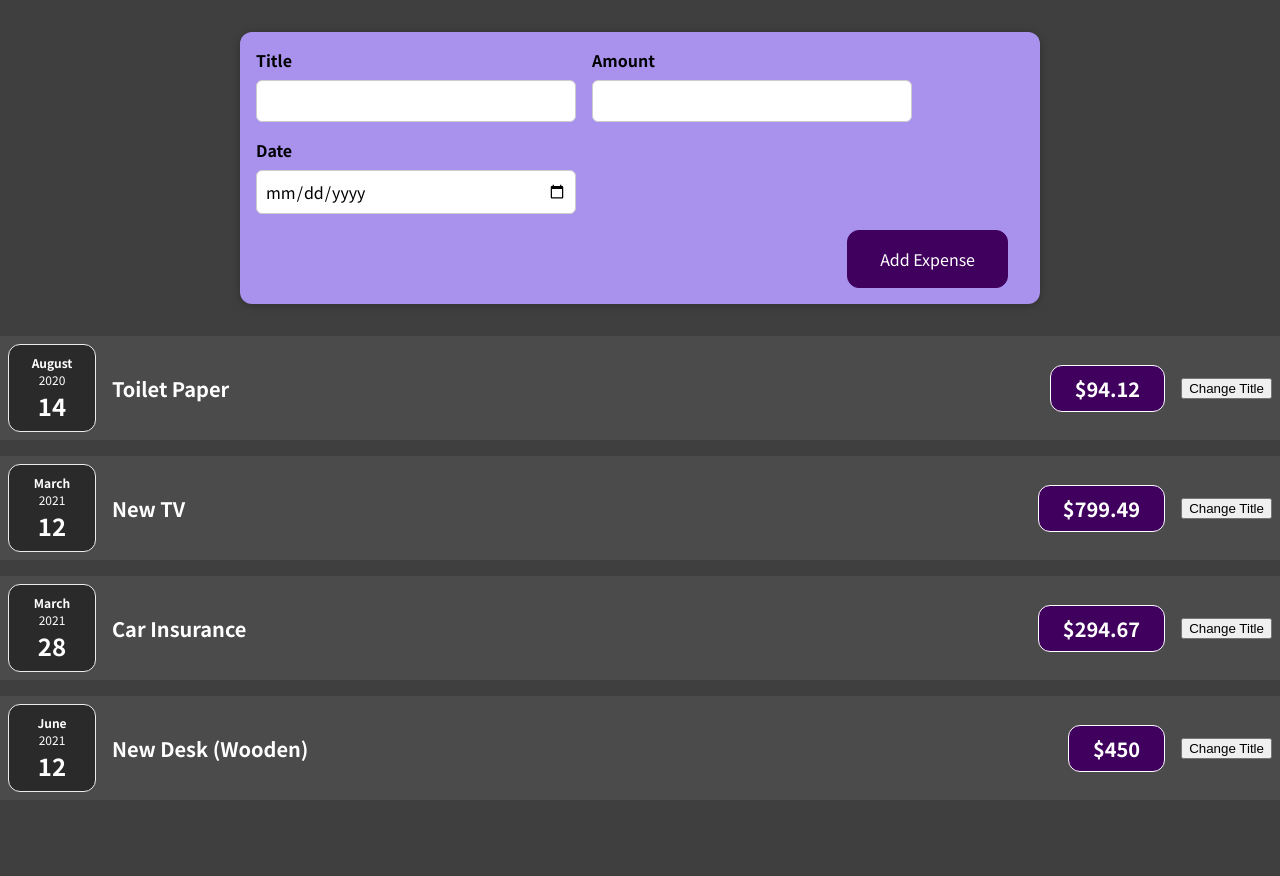
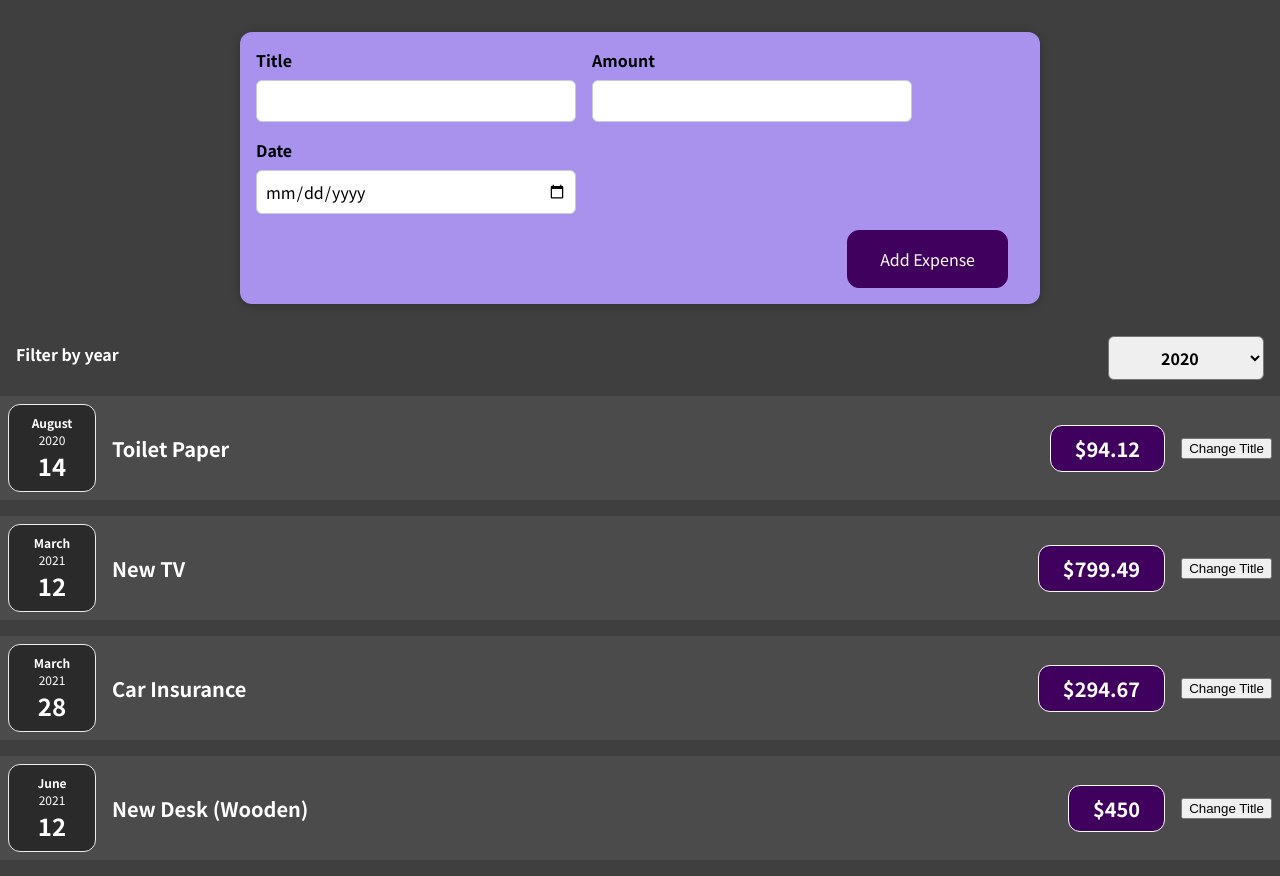
Before and after one commit to bburnett86/expenseTracker, a React (Create React App) app: page / in a window 1280 px wide. Before the commit the page ends 816 px from the top, so only its background shows below. Built offline with nearby package versions, Linux system fonts and the light colour scheme.

Commit message:
Add filter by year for expenses. Lift state up example.

```diff
--- a/src/App.js
+++ b/src/App.js
@@ -32,7 +32,7 @@
   ];
 
   const addExpenseHandler = (expense) => {
-    console.log(expense);
+    // console.log(expense);
   };
 
   return (
--- a/src/components/Expenses/ExpenseItem.js
+++ b/src/components/Expenses/ExpenseItem.js
@@ -9,7 +9,7 @@
 
   const clickHandler = () => {
     setTitle("updated");
-    console.log(title);
+    // console.log(title);
   }
 
   return (
--- a/src/components/Expenses/Expenses.js
+++ b/src/components/Expenses/Expenses.js
@@ -1,20 +1,31 @@
-import React from "react";
+import React, {useState} from "react";
 
 import Card from "../UI/Card"
 import ExpenseItem from "./ExpenseItem"
+import ExpensesFilter from "./ExpensesFilter";
 import "./Expenses.css"
 
 function Expenses(props) {
+  const [filteredYear, setFilteredYear] = useState('2020');
+
+  const filterChangeHandler = (selectedYear) => {
+    setFilteredYear(selectedYear)
+  }
   return (
+    <div>
       <Card>
+        <ExpensesFilter selected={filteredYear} onChangeFilter={filterChangeHandler}
+        />
         {props.expenses.map((expense) => (
           <ExpenseItem
+            key={expense.id}
             title={expense.title}
             amount={expense.amount}
             date={expense.date}
           />
         ))}
       </Card>
+    </div>
   )
 }
 
--- /dev/null
+++ b/src/components/Expenses/ExpensesFilter.css
@@ -0,0 +1,24 @@
+.expenses-filter {
+  color: white;
+  padding: 0 1rem;
+}
+
+.expenses-filter__control {
+  display: flex;
+  width: 100%;
+  align-items: center;
+  justify-content: space-between;
+  margin: 1rem 0;
+}
+
+.expenses-filter label {
+  font-weight: bold;
+  margin-bottom: 0.5rem;
+}
+
+.expenses-filter select {
+  font: inherit;
+  padding: 0.5rem 3rem;
+  font-weight: bold;
+  border-radius: 6px;
+}
--- /dev/null
+++ b/src/components/Expenses/ExpensesFilter.js
@@ -0,0 +1,27 @@
+import React, {useState} from 'react';
+
+import './ExpensesFilter.css';
+
+const ExpensesFilter = (props) => {
+
+  const dropdownChangeHandler = (event) => {
+    props.onChangeFilter(event.target.value);
+  }
+
+  return (
+    <div className='expenses-filter'>
+      <div className='expenses-filter__control'>
+        <label>Filter by year</label>
+        <select value={props.selected}
+        onChange={dropdownChangeHandler}>
+          <option value='2022'>2022</option>
+          <option value='2021'>2021</option>
+          <option value='2020'>2020</option>
+          <option value='2019'>2019</option>
+        </select>
+      </div>
+    </div>
+  );
+};
+
+export default ExpensesFilter;
```
Lines whose indentation alone changed are shown as unchanged.
